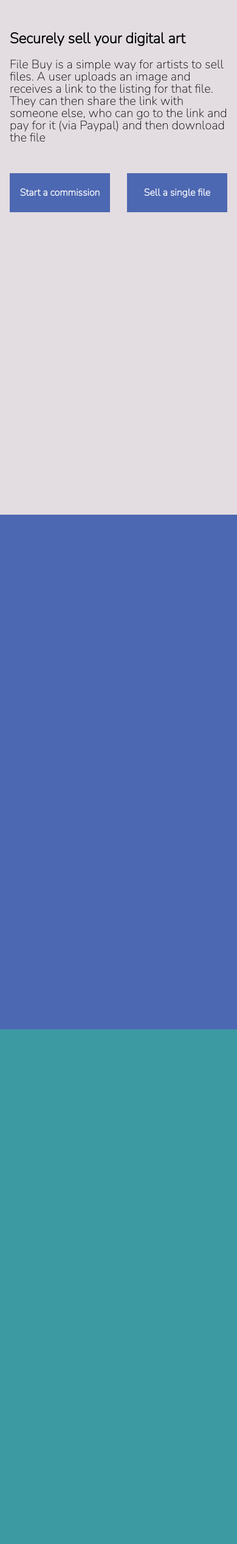
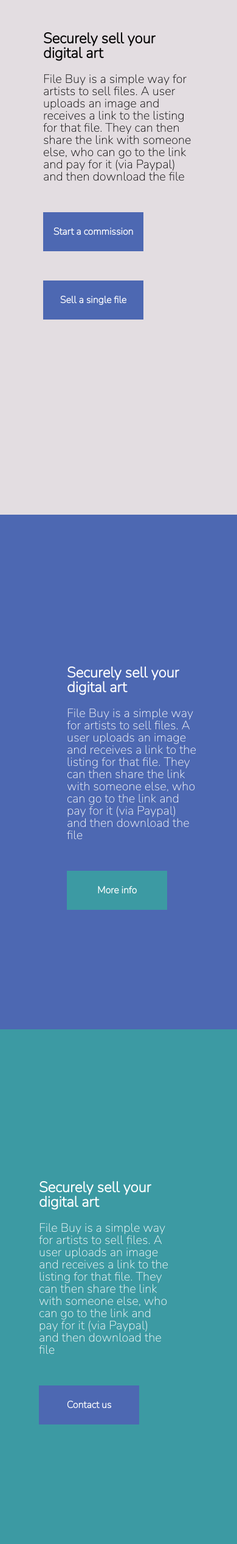
Before and after one commit to jnwjack/FileBuy, a PHP site: page /index.new.html in a window 390 px wide. Shown: the whole page at 61% size. Run offline with PHP 8.4, Linux system fonts and the light colour scheme.

Commit message:
second and third sections, resolved mobile spacing issues

```diff
--- a/css/index.new.css
+++ b/css/index.new.css
@@ -5,17 +5,9 @@
 .hero {
   display: flex;
   flex-direction: row;
-  justify-self: center;
-  /* Small margin on top, auto margin to cause content to fit in the center of the screen */
+  justify-content: space-between;
 
-  position: absolute;
-  /* move the element half way across the screen */
-  left: 50%;
-  /* allow the width to be calculated dynamically */
-  /* min-width: 55rem; */
-  width: auto;
-  /* then move the element back again using a transform */
-  transform: translateX(-50%);
+  width: 80%;
 
   margin-top: 2rem;
 }
@@ -25,10 +17,8 @@
 .hero-text {
   width: 25rem;
   max-width: calc(100vw - 2rem);
-
 }
 .hero-img {
-  height: 25rem;
   /* Invisible on mobile devices */
   display: none;
 }
@@ -42,7 +32,6 @@
   line-height: 4rem;
   text-align: center;
   height: 4rem;
-  color: #ffffff;
   font-weight: 700;
   background-color: #4D68B2;
   padding-left: 1rem;
@@ -50,21 +39,56 @@
   margin-top: 3rem;
   width: 165px;
 }
+.black {
+  color: #000000;
+}
+.white {
+  color: #ffffff;
+}
 section {
   height: 100vh;
   width: 100%;
+  display: flex;
+  flex-direction: row;
 }
 #first {
   background-color: #E3DDE1;
+  justify-content: center;
+}
+#first .hero-img {
+  height: 25rem;
 }
 #second {
   background-color: #4D68B2;
+  justify-content: flex-end;
+}
+#second > .hero {
+  align-items: center;
+  padding-right: 2rem;
+}
+#second .hero-img {
+  height: 20rem;
+}
+#second .landing-button {
+  background-color: #3C9AA3;
 }
 #third {
   background-color: #3C9AA3;
+  justify-content: flex-start;
+}
+#third > .hero {
+  align-items: center;
+  padding-left: 2rem;
+}
+#third .hero-img {
+  height: 22rem;
 }
 
 @media only screen and (min-width: 769px) {
+  .hero {
+    width: 60%;
+    max-width: 1000px;
+  }
   .hero-img {
     display: block;
   }
--- a/index.new.html
+++ b/index.new.html
@@ -15,21 +15,39 @@
 <body class="landing-container">
   <section id="first">
     <div class="hero">
-      <div class="hero-text">
+      <div class="hero-text black">
         <h2>Securely sell your digital art</h2>
         <p>File Buy is a simple way for artists to sell files. A user uploads an image and receives a link to the listing for that file. They can then share the link with someone else, who can go to the link and pay for it (via Paypal) and then download the file</p>
         <div class="landing-button-container">
-          <a class="landing-button" href="/commission/create">Start a commission</a>
-          <a class="landing-button" href="/">Sell a single file</a>
+          <a class="landing-button white" href="/commission/create">Start a commission</a>
+          <a class="landing-button white" href="/">Sell a single file</a>
         </div>
       </div>
       <img class="hero-img" src="images/easel.png" alt="Easel">
     </div>
   </section>
   <section id="second">
-
+    <div class="hero">
+      <img class="hero-img" src="images/sale.png" alt="Sale">
+      <div class="hero-text white">
+        <h2>Securely sell your digital art</h2>
+        <p>File Buy is a simple way for artists to sell files. A user uploads an image and receives a link to the listing for that file. They can then share the link with someone else, who can go to the link and pay for it (via Paypal) and then download the file</p>
+        <div class="landing-button-container">
+          <a class="landing-button white" href="/about">More info</a>
+        </div>
+      </div>
+    </div>
   </section>
   <section id="third">
-
+    <div class="hero">
+      <div class="hero-text white">
+        <h2>Securely sell your digital art</h2>
+        <p>File Buy is a simple way for artists to sell files. A user uploads an image and receives a link to the listing for that file. They can then share the link with someone else, who can go to the link and pay for it (via Paypal) and then download the file</p>
+        <div class="landing-button-container">
+          <a class="landing-button white" href="/contact">Contact us</a>
+        </div>
+      </div>
+      <img class="hero-img" src="images/mail.png" alt="Contact Us">
+    </div>
   </section>
 </body>
```
Also changed, not shown: images/mail.png (added), images/sale.png (added).
